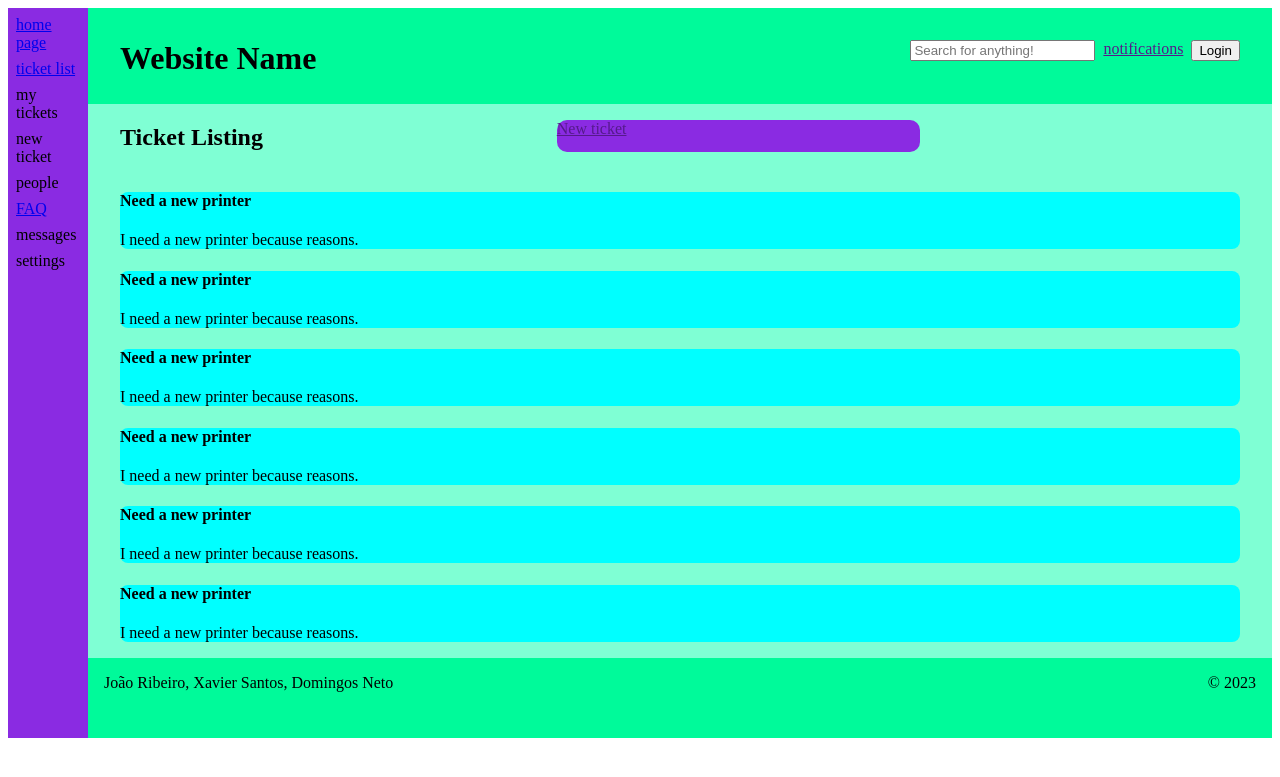
After one commit to domingosneto03/TroubleTickets, a PHP site: page /ticket_list.html in a window 1280 px wide. The commit adds this page. Shown: the top 777 px of the page. Run offline with PHP 8.4, Linux system fonts and the light colour scheme.

Commit message:
changed template

```diff
--- a/faq.html
+++ b/faq.html
@@ -19,8 +19,9 @@
         </header>
         <ol id="side_bar">
             <li><a href="template.html">home page</a></li>
-            <li>ticket list</li>
+            <li><a href="ticket_list.html">ticket list</a></li>
             <li>my tickets</li>
+            <li>new ticket</li>
             <li>people</li>
             <li><a href="faq.html">FAQ</a></li>
             <li>messages</li>
@@ -28,7 +29,7 @@
         </ol>
 
         <main>
-            <h1>FAQs</h1>
+            <h2>FAQs</h2>
             <article>
             <h3>What is this website for?</h3>
             <p>I have no idea.</p>
--- a/style.css
+++ b/style.css
@@ -76,3 +76,34 @@ main {
     padding-left: 2em;
     padding-right: 2em;
 }
+
+main #ticket_listing {
+    display: grid;
+    grid-template-columns: auto auto auto;
+    grid-template-rows: auto auto;
+}
+
+main #ticket_listing h2 {
+    grid-column: 1;
+    grid-row: 1;
+}
+
+main #ticket_listing #new_ticket {
+    grid-column-start: 3;
+    grid-column-end: 4;
+    grid-row: 1;
+    height: 2em;
+    background-color: blueviolet;
+    border-radius: 10px;
+}
+
+main #ticket_listing #tickets {
+    grid-column-start: 1;
+    grid-column-end: 4;
+    grid-row: 2;
+}
+
+main #ticket_listing #tickets article {
+    background-color: aqua;
+    border-radius: 8px;
+}
--- a/template.html
+++ b/template.html
@@ -19,8 +19,9 @@
         </header>
         <ol id="side_bar">
             <li><a href="template.html">home page</a></li>
-            <li>ticket list</li>
+            <li><a href="ticket_list.html">ticket list</a></li>
             <li>my tickets</li>
+            <li>new ticket</li>
             <li>people</li>
             <li><a href="faq.html">FAQ</a></li>
             <li>messages</li>
@@ -28,7 +29,7 @@
         </ol>
         <main>
             <article>
-                <h1>Content goes here</h1>
+                <h2>Content goes here</h2>
             </article>
         </main>
 
--- /dev/null
+++ b/ticket_list.html
@@ -0,0 +1,73 @@
+<!DOCTYPE html>
+<html>
+    <head>
+        <title>template</title>
+        <link rel="stylesheet" href="style.css">
+    </head>
+    <body>
+        <header id="main_header">
+            <h1>Website Name</h1>
+            <article id="right_side">
+                <form action="" id="search_bar">
+                    <input type="text" name="search_bar" placeholder="Search for anything!">
+                </form>
+                <a href="">notifications</a>
+                <form action="" id="login_button">
+                    <input type="button" value="Login"> <!-- changes to image of user when logged in -->
+                </form>
+            </article>
+        </header>
+        <ol id="side_bar">
+            <li><a href="template.html">home page</a></li>
+            <li><a href="ticket_list.html">ticket list</a></li>
+            <li>my tickets</li>
+            <li>new ticket</li>
+            <li>people</li>
+            <li><a href="faq.html">FAQ</a></li>
+            <li>messages</li>
+            <li>settings</li>
+        </ol>
+        <main>
+            <article id="ticket_listing">
+                <h2>Ticket Listing</h2>
+                <a href="">
+                    <article id="new_ticket">
+                        <p>New ticket</p>
+                    </article>
+                </a>
+                <article id="tickets">
+                    <article>
+                        <h4>Need a new printer</h4>
+                        <p>I need a new printer because reasons.</p>
+                    </article>
+                    <article>
+                        <h4>Need a new printer</h4>
+                        <p>I need a new printer because reasons.</p>
+                    </article>
+                    <article>
+                        <h4>Need a new printer</h4>
+                        <p>I need a new printer because reasons.</p>
+                    </article>
+                    <article>
+                        <h4>Need a new printer</h4>
+                        <p>I need a new printer because reasons.</p>
+                    </article>
+                    <article>
+                        <h4>Need a new printer</h4>
+                        <p>I need a new printer because reasons.</p>
+                    </article>
+                    <article>
+                        <h4>Need a new printer</h4>
+                        <p>I need a new printer because reasons.</p>
+                    </article>
+                </article>
+            </article>
+
+        </main>
+
+        <footer id="main_footer">
+            <p>João Ribeiro, Xavier Santos, Domingos Neto</p>
+            <p>&copy 2023</p>
+        </footer>
+    </body>
+</html>
```
